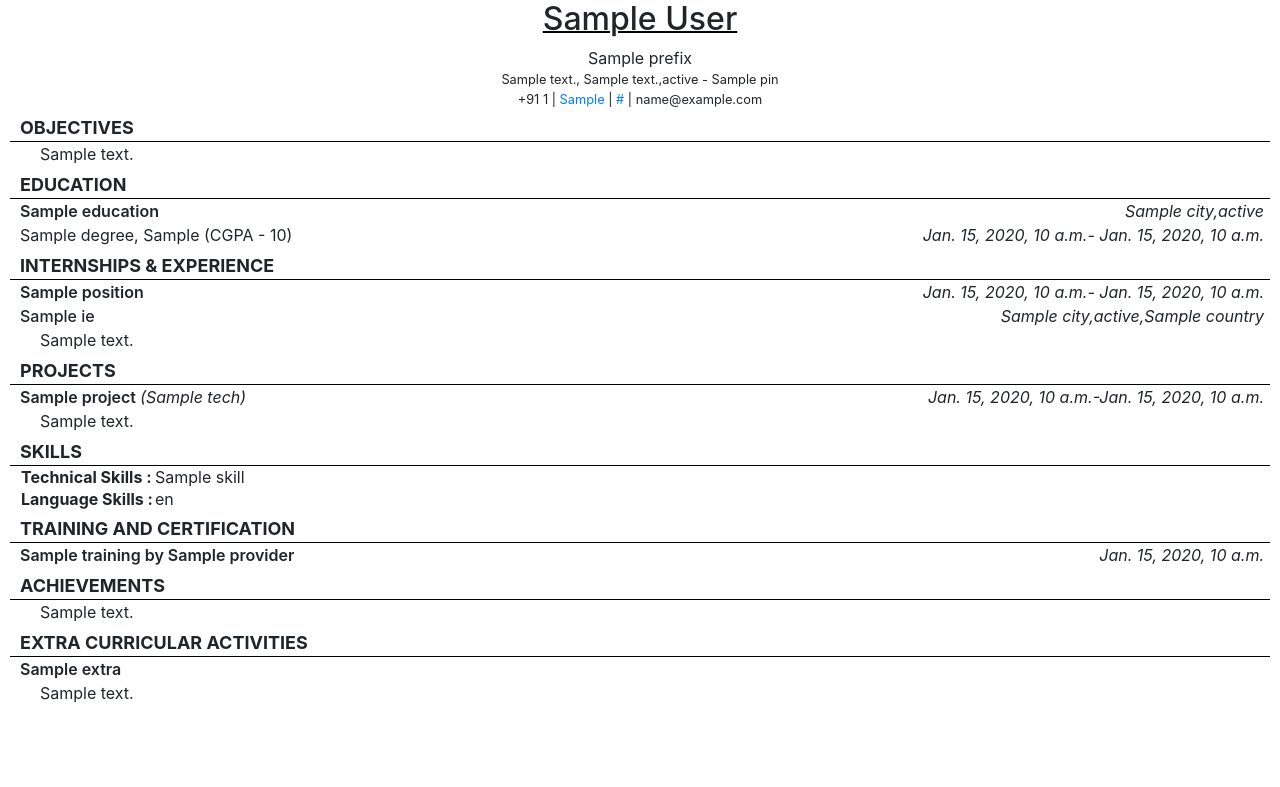
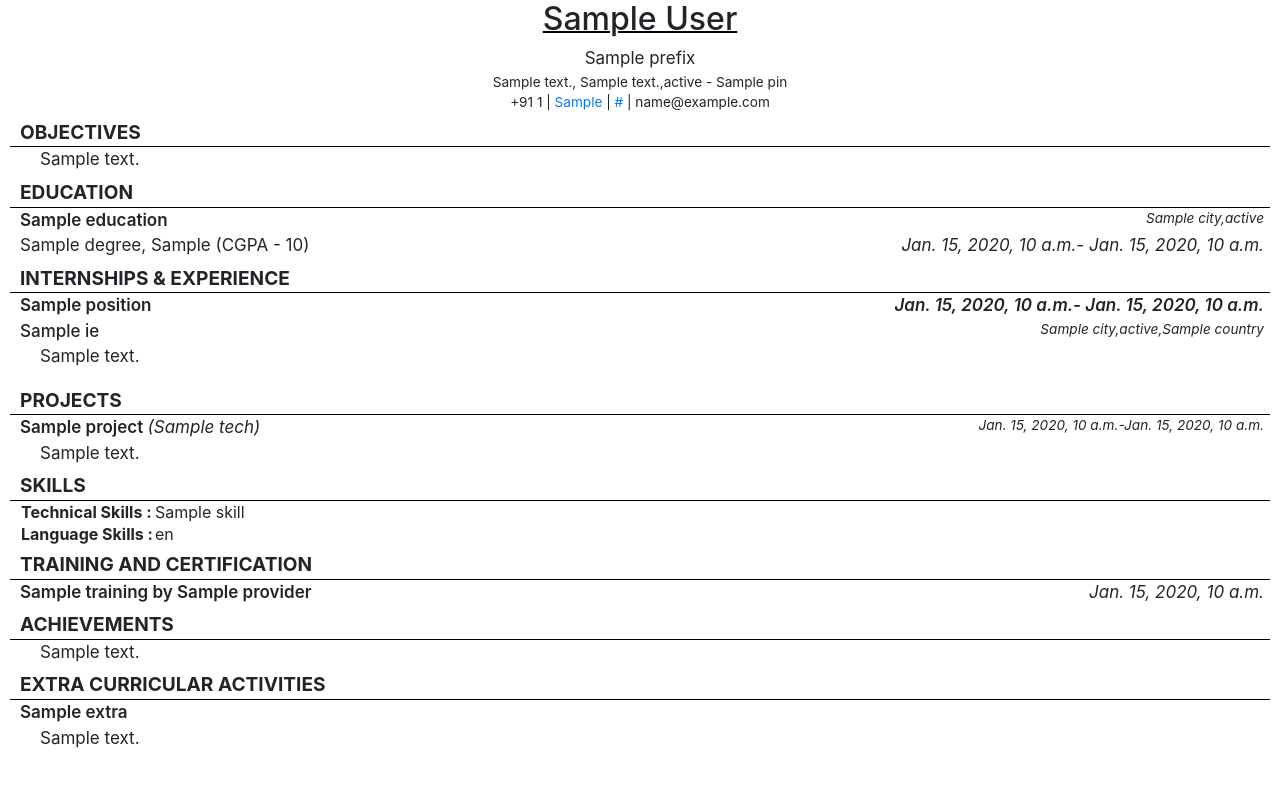
Before and after one commit to World-Konkani-Centre/sushiksha_placement_prep, a Django app: template templates/resume-builder/template1.html in a window 1280 px wide. Shown: the top 787 px of the page. Run offline with Django 3.2, Linux system fonts and the light colour scheme; the template is opened without the code that fills it: most values are stand-ins (such as "Sample title", 1, 10 or a date in 2020); some libraries are stand-ins or nearby versions.

Commit message:
template font size changed

```diff
--- a/templates/resume-builder/template1.html
+++ b/templates/resume-builder/template1.html
@@ -6,7 +6,6 @@
 
         @page {
             size: A4;
-            font-size: 200%;
         }
 
         @page :left {
@@ -15,13 +14,18 @@
 
         @media print {
             body {
-                font-size: 130%;
+                font-size: 17px;
             }
+        }
+
+        .resmue-container{
+            font-size: 17px;
         }
 
         section {
             padding-top: 0px;
             padding-bottom: 0px;
+            font-size: 100%;
         }
 
         .top-level {
@@ -64,7 +68,7 @@
         .l-h {
             font-weight: 700;
             padding-left: 10px;
-            font-size: 18px;
+            font-size: 112.5%;
             margin-left: 10px;
             margin-right: 10px;
             border-bottom: 1px solid black;
@@ -74,12 +78,12 @@
 
         .l-dh {
             font-weight: 600;
-            font-size: 16px;
+            font-size: 100%;
             margin-bottom: 0px;
         }
 
         .l-dhi {
-            font-size: medium;
+            font-size: 100%;
             float: right;
             font-style: italic;
             margin-right: 16px;
@@ -89,7 +93,7 @@
             margin-bottom: 0px;
             padding-left: 20px;
             padding-right: 20px;
-            font-size: medium;
+            font-size: 100%;
         }
 
         .ilb {
@@ -99,12 +103,8 @@
 
         .l-dd {
             margin-bottom: 0px;
+            font-size: 100%;
         }
-
-        .l-lid {
-
-        }
-
 
     </style>
 </head>
@@ -172,14 +172,14 @@
                     <p class="l-h">INTERNSHIPS &amp EXPERIENCE</p>
                     {% for i in ie %}
                         <div class="content">
-                            <p class="l-dh">{{ i.position }}<small><i
+                            <p class="l-dh">{{ i.position }}<i
                                     class="l-dhi">{{ i.date_of_joining }}-{% if i.date_of_exit %}
-                                {{ i.date_of_exit }}{% else %}Current{% endif %}</i></small></p>
+                                {{ i.date_of_exit }}{% else %}Current{% endif %}</i></p>
                             <p class="l-dd" style="font-weight: 500">{{ i.name }}<small><i
                                     class="l-dhi">{{ i.city }},{{ i.state }},{{ i.country }} </i></small></p>
                             <ul class="list" style="
     list-style: none;">
-                                <li class="l-lid">{{ i.description }}</li>
+                                <li ><p class="l-lid">{{ i.description }}</p></li>
                             </ul>
                         </div>
                     {% endfor %}
```
